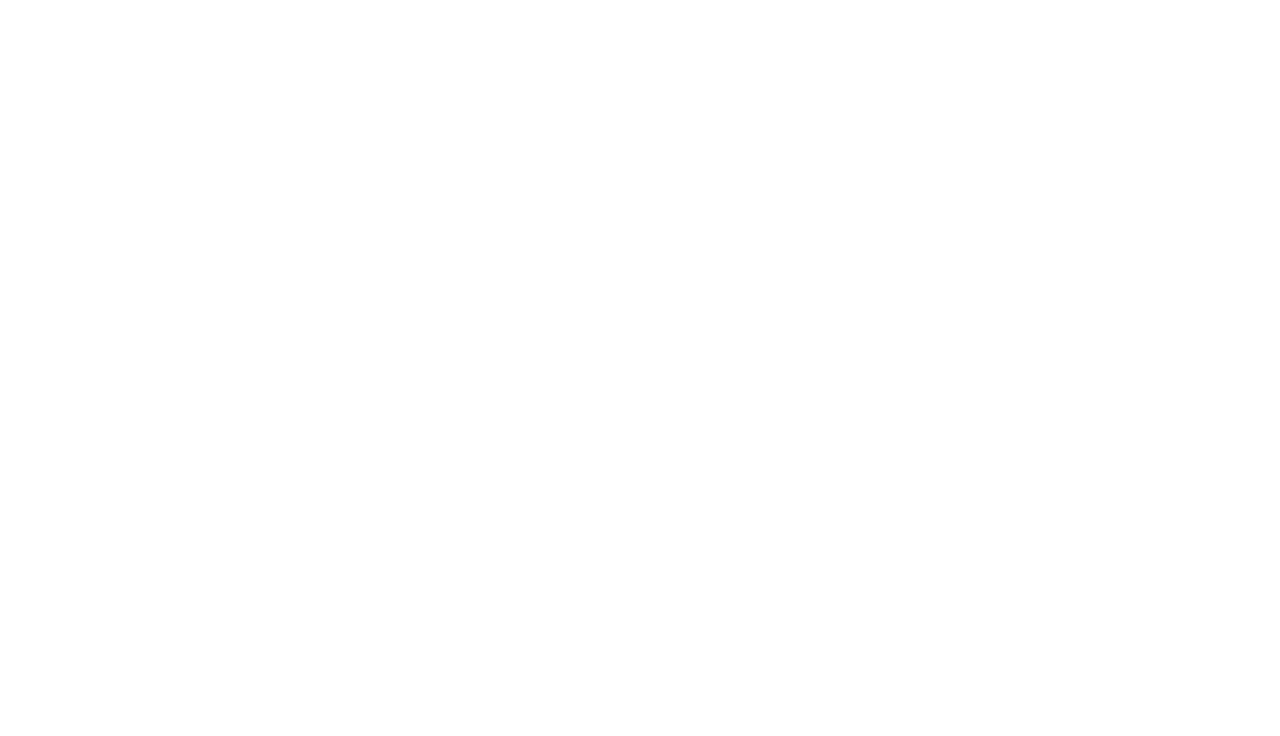
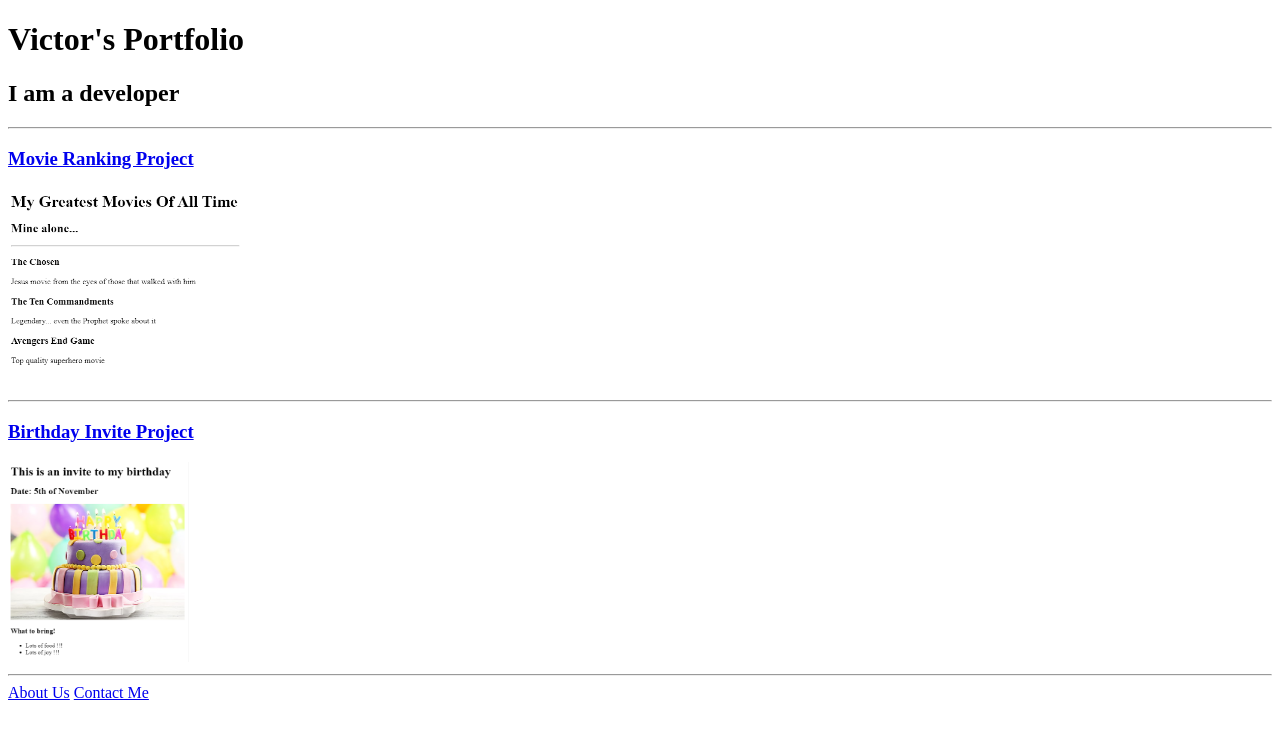
Before and after one commit to itodovic/html-portfolio, a plain HTML site: page index.html in a window 1280 px wide. Drawn offline with Linux system fonts and the light colour scheme.

Commit message:
Add files via upload

```diff
--- a/index.html
+++ b/index.html
@@ -1,15 +1,20 @@
-<!-- TODO 1: Create the HTML Boilerplate -->
-
-<!-- TODO 2: Add Your previous projects' HTML into the public folder -->
-
-<!-- TODO 3: Take screenshots of your project previews and add the images to the images folder -->
-
-<!-- TODO 4: Add titles/subtitles etc. -->
-
-<!-- TODO 5: Add a link to the project pages -->
-
-<!-- TODO 6: Add images to show the project previews
-HINT for TODO 6: You can use the height attribute set to 200 to make the image smaller:
-https://developer.mozilla.org/en-US/docs/Web/HTML/Element/img#attr-height -->
-
-<!-- TODO 7: Add the Contact Me and About Me page links -->
+<!DOCTYPE html>
+<html lang="en">
+<head>
+    <meta charset="UTF-8">
+    <title>My Portfolio</title>
+</head>
+<body>
+    <h1>Victor's Portfolio</h1>
+    <h2>I am a developer</h2>
+    <hr/>
+    <h3><a href="./public/movie ranking.html">Movie Ranking Project</a></h3>
+    <img src="./assets/images/Movie ranking screenshot.png" alt="movie ranking screenshot" height="200"/>
+    <hr/>
+    <h3><a href="./public/birthday invite.html">Birthday Invite Project</a></h3>
+    <img src="./assets/images/Birthday invite screenshot.png" alt="birthday invite screenshot" height="200"/>
+    <hr/>
+    <a href="./public/about.html">About Us</a>
+    <a href="./public/contact.html">Contact Me</a>
+</body>
+</html>
```
